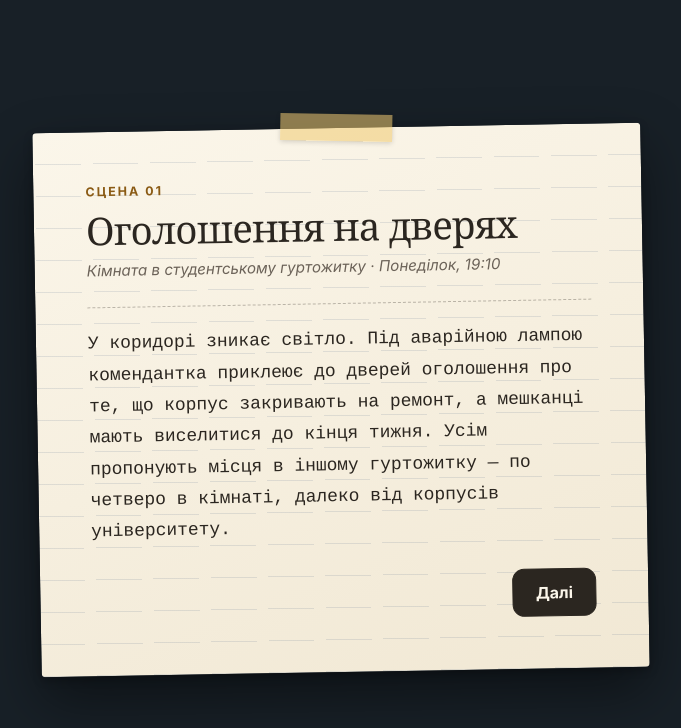
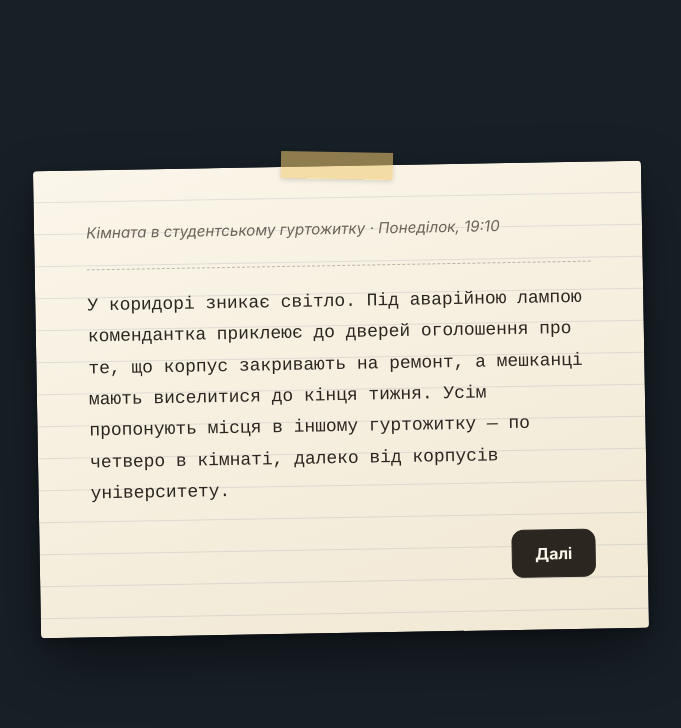
Before and after one commit to diantsi/Kyiv-Rental-Story, a React (Vite) app: page / in a window 1280 px wide. Both pictures are taken after a click on the button "Почати гру". Shown: the top 728 px of the page, without its empty margins (299-980 px from the left). Built offline with nearby package versions, Linux system fonts and the light colour scheme.

Commit message:
improve scene view

```diff
--- a/src/components/ContextSheet.tsx
+++ b/src/components/ContextSheet.tsx
@@ -7,14 +7,8 @@ type ContextSheetProps = {
 
 export function ContextSheet({ scene, onContinue }: ContextSheetProps) {
   return (
-    <section className="context-sheet" aria-labelledby="context-title">
+    <section className="context-sheet" aria-label="Контекст сцени">
       <span className="context-tape" aria-hidden="true" />
-      <p className="context-number">
-        {scene.kind === "ending" ? "Фінал" : "Сцена"} {scene.id}
-      </p>
-      <h1 id="context-title" className="context-title">
-        {scene.title}
-      </h1>
       {(scene.location || scene.time) && (
         <p className="context-meta">
           {scene.location}
--- a/src/components/SceneFrame.tsx
+++ b/src/components/SceneFrame.tsx
@@ -28,10 +28,6 @@ export function SceneFrame({
       ) : (
         <>
           <header className="scene-header">
-            <p className="scene-number">
-              {scene.kind === "ending" ? "Фінал" : "Сцена"} {scene.id}
-            </p>
-            <h1>{scene.title}</h1>
             {(scene.location || scene.time) && (
               <p className="scene-meta">
                 {scene.location}
--- a/src/styles.css
+++ b/src/styles.css
@@ -51,8 +51,7 @@ button:focus-visible {
   text-align: center;
 }
 
-.eyebrow,
-.scene-number {
+.eyebrow {
   margin: 0 0 0.75rem;
   color: #f1ca72;
   font-size: 0.78rem;
@@ -130,18 +129,9 @@ button:focus-visible {
   margin: 0 auto;
 }
 
-.scene-header h1 {
-  max-width: 16ch;
-  margin: 0;
-  font-family: Georgia, "Times New Roman", serif;
-  font-size: clamp(2.35rem, 7vw, 5.25rem);
-  font-weight: 500;
-  letter-spacing: -0.04em;
-  line-height: 1;
-}
 
 .scene-meta {
-  margin: 1rem 0 0;
+  margin: 0;
   color: #c8cdcf;
   line-height: 1.5;
 }
@@ -315,26 +305,9 @@ button:focus-visible {
   transform: translateX(-50%) rotate(2deg);
 }
 
-.context-number {
-  margin: 0 0 0.6rem;
-  color: #8a5a14;
-  font-size: 0.78rem;
-  font-weight: 750;
-  letter-spacing: 0.16em;
-  text-transform: uppercase;
-}
-
-.context-title {
-  margin: 0;
-  font-family: Georgia, "Times New Roman", serif;
-  font-size: clamp(1.75rem, 5vw, 2.4rem);
-  font-weight: 500;
-  letter-spacing: -0.02em;
-  line-height: 1.1;
-}
 
 .context-meta {
-  margin: 0.6rem 0 0;
+  margin: 0;
   color: #6b6258;
   font-size: 0.95rem;
   font-style: italic;
```
